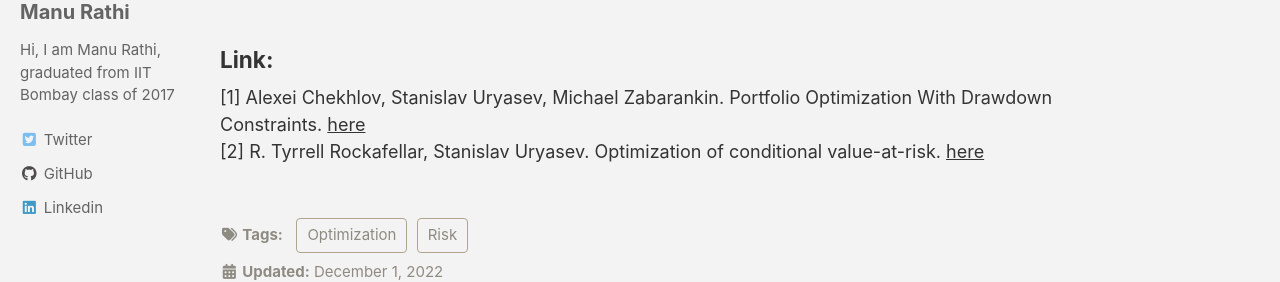
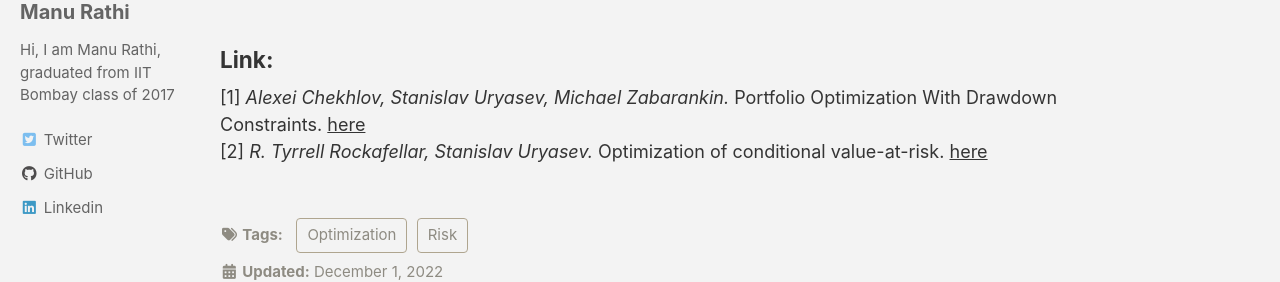
Before and after one commit to manurathi1/manurathi1.github.io, a Jekyll site: the page built from _posts/2022/Dec/2022-12-01-DDLinearity.md, in a window 1280 px wide and 900 px high, scrolled down 3564 px. Shown: the part 173-455 px from the top of the window. Built offline with Jekyll 4.4.1, drawn with Linux system fonts in a browser that asks for light colours; cached includes are drawn as plain includes; nearby versions of some CDN libraries; formulas are drawn with MathJax 3; comment, search, counter and statistics services are not loaded.

Commit message:
DD linearity bug fix

```diff
--- a/_posts/2022/Dec/2022-12-01-DDLinearity.md
+++ b/_posts/2022/Dec/2022-12-01-DDLinearity.md
@@ -163,5 +163,5 @@ Similar to MaxDD, Optimization problem converted to maximization of return const
 An important feature of above formulation is that it does not involve the threshold function $$\zeta_\alpha$$ . At an optimal solution of the problem, variables $$ W $$ and $$ \zeta_\alpha $$ give an optimal portfolio and corresponding value of the threshold function.Refer to [2] for more discussion on this
 
 ### Link:
-[1] Alexei Chekhlov, Stanislav Uryasev, Michael Zabarankin. Portfolio Optimization With Drawdown Constraints.  <a href = "https://www.ise.ufl.edu/uryasev/files/2011/11/drawdown.pdf"> here</a> <br/>
-[2] R. Tyrrell Rockafellar, Stanislav Uryasev. Optimization of conditional value-at-risk. <a href = "https://www.ise.ufl.edu/uryasev/files/2011/11/CVaR1_JOR.pdf"> here</a>
+[1] *Alexei Chekhlov, Stanislav Uryasev, Michael Zabarankin.* Portfolio Optimization With Drawdown Constraints.  <a href = "https://www.ise.ufl.edu/uryasev/files/2011/11/drawdown.pdf"> here</a> <br/>
+[2] *R. Tyrrell Rockafellar, Stanislav Uryasev.* Optimization of conditional value-at-risk. <a href = "https://www.ise.ufl.edu/uryasev/files/2011/11/CVaR1_JOR.pdf"> here</a>
```
Also changed, not shown: _pages/about.md (+1 -1 lines).
